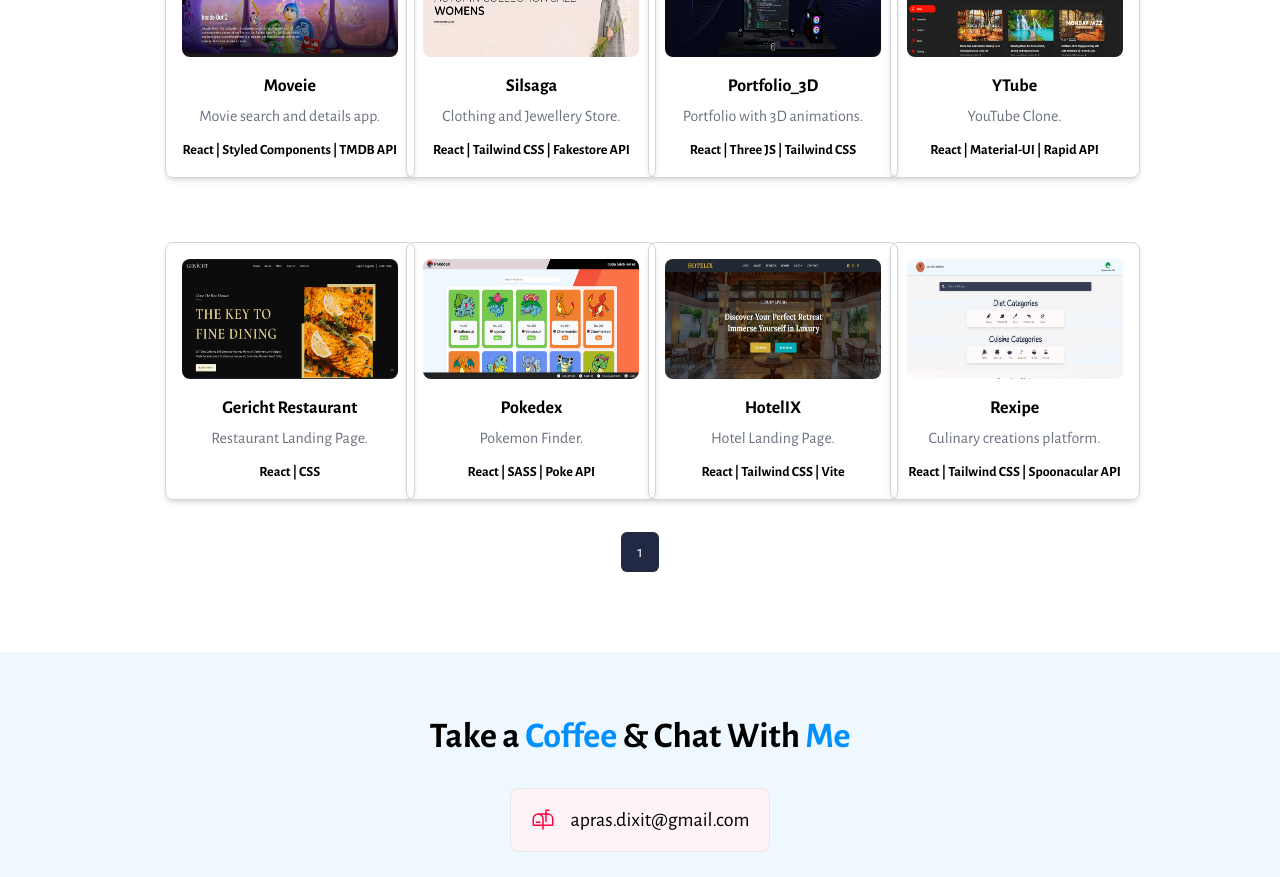
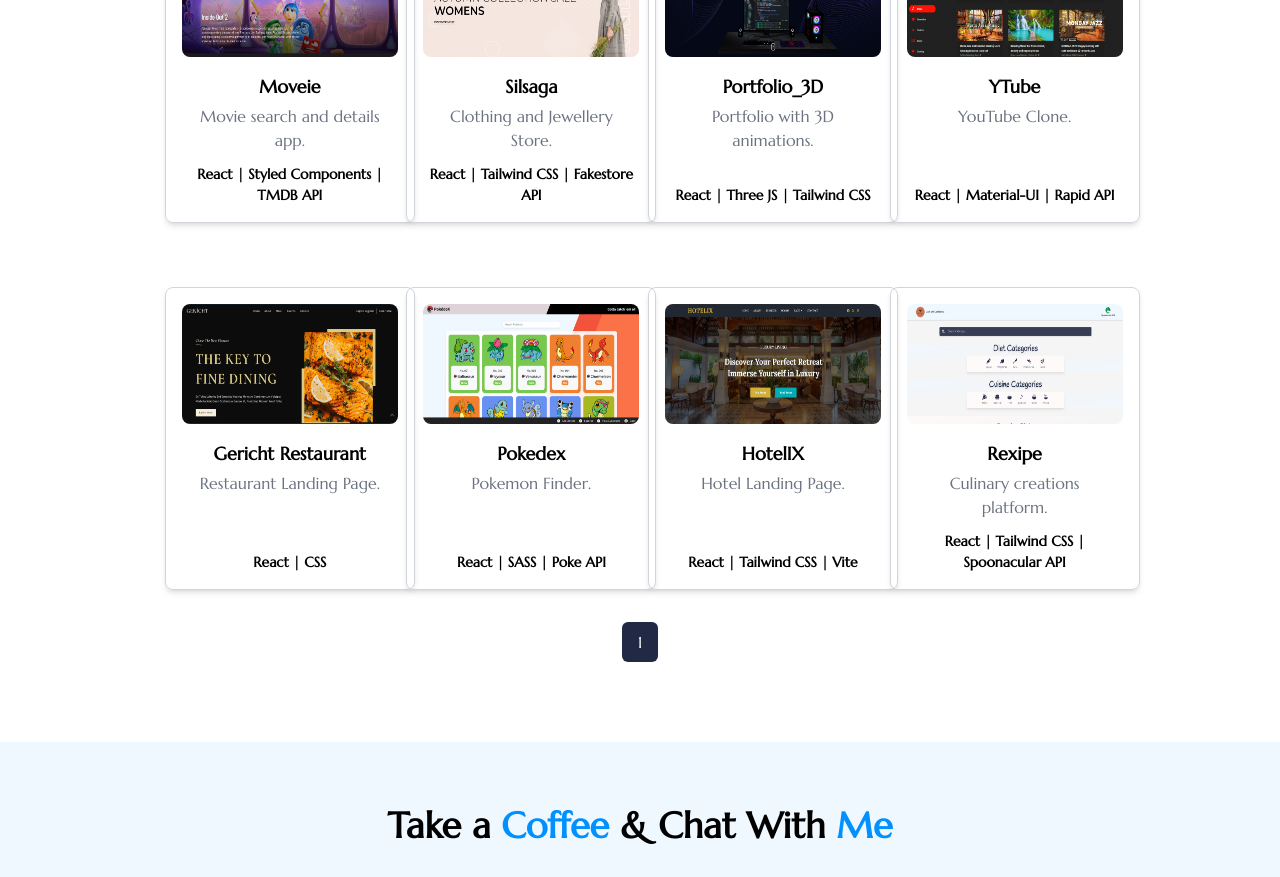
Before and after one commit to PrashantaDA/Portfolio, a React (Vite) app: page / in a window 1280 px wide. Shown: the part 1920-2797 px from the top of the page. Built offline with nearby package versions, Linux system fonts and the light colour scheme.

Commit message:
Font Change

```diff
--- a/src/index.css
+++ b/src/index.css
@@ -1,4 +1,4 @@
-@import url("https://fonts.googleapis.com/css2?family=Alegreya+Sans:ital,wght@0,100;0,300;0,400;0,500;0,700;0,800;0,900;1,100;1,300;1,400;1,500;1,700;1,800;1,900&display=swap");
+@import url("https://fonts.googleapis.com/css2?family=Marcellus:ital,wght@0,100;0,300;0,400;0,500;0,700;0,800;0,900;1,100;1,300;1,400;1,500;1,700;1,800;1,900&display=swap");
 
 @tailwind base;
 @tailwind components;
@@ -10,7 +10,7 @@
 }
 
 body {
-	font-family: "Alegreya Sans", sans-serif;
+	font-family: "Marcellus", sans-serif;
 	overflow: hidden;
 
 	@apply dark:bg-dark dark:text-dtext;
```
